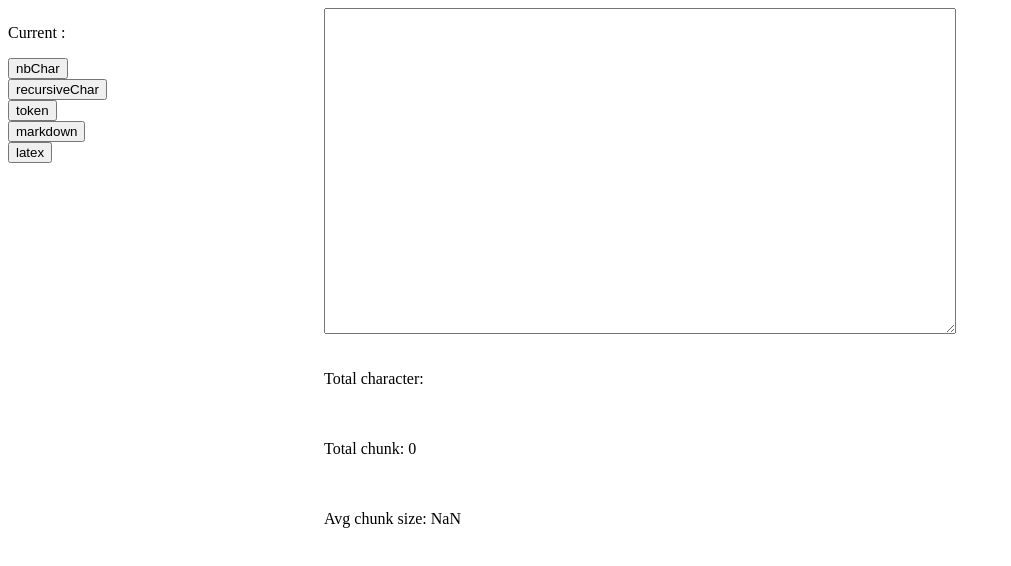
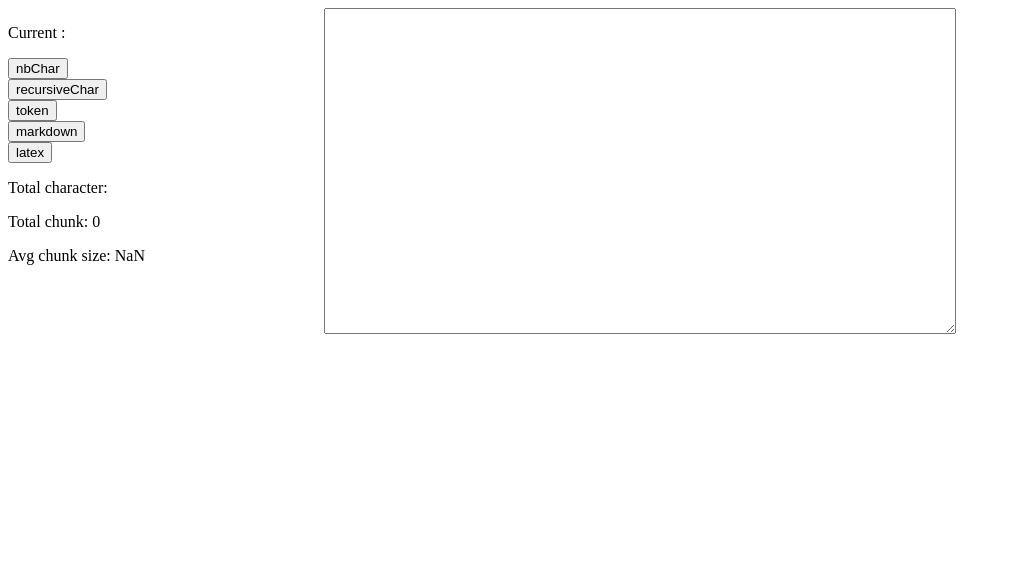
Before and after one commit to CookieGigi/ChunkComparer, a React app: page / in a window 1280 px wide. Shown: the top 566 px of the page, without its empty margins (0-1011 px from the left). Built offline with nearby package versions, Linux system fonts and the light colour scheme; the HTML template or start-up script is replaced by a standard one.

Commit message:
feat(metrics): move on sidebar

```diff
--- a/src/App.css
+++ b/src/App.css
@@ -13,6 +13,7 @@
 
 .sideContainer {
 	display: flex;
+	flex-direction: column;
 	width: 25%;
 }
 
--- a/src/App.tsx
+++ b/src/App.tsx
@@ -43,9 +43,7 @@ const App = () => {
           current={chunker}
           setChunker={setChunker}
         ></ChunkerSelector>
-			</div>
-			<div className="mainContainer">
-				<textarea className="textContainer" onChange={onChange}></textarea>
+        <div>
           <p>Total character: {text?.length}</p>
           <p>Total chunk: {chunks.length}</p>
           <p>
@@ -54,6 +52,10 @@ const App = () => {
               chunks.reduce((a, b) => a + b.text.length, 0) / chunks.length
             ).toFixed(1)}
           </p>
+        </div>
+      </div>
+      <div className="mainContainer">
+        <textarea className="textContainer" onChange={onChange}></textarea>
         <ChunkedTextVisualizer chunks={chunks}></ChunkedTextVisualizer>
       </div>
     </div>
```
Lines whose indentation alone changed are shown as unchanged.
